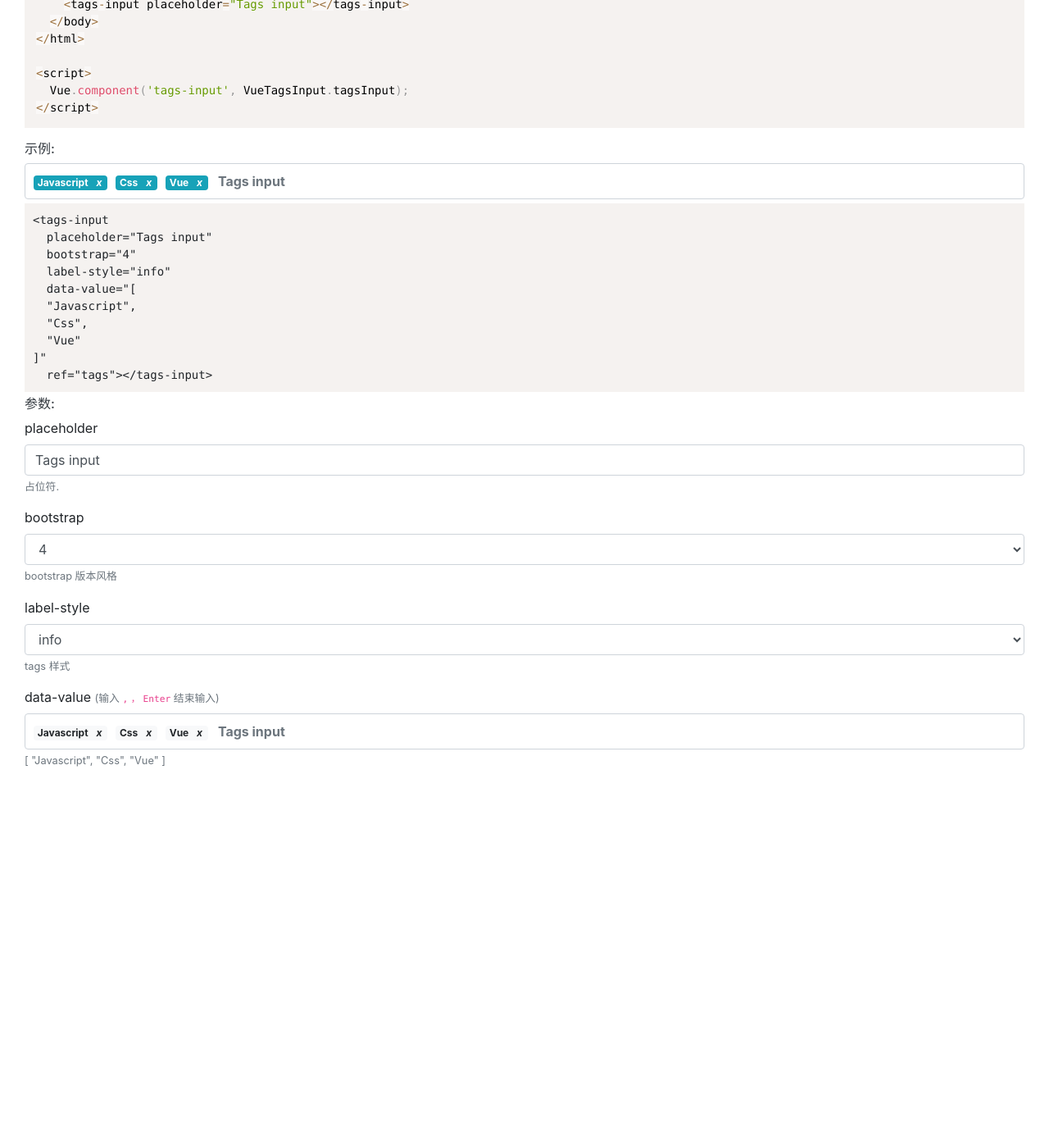
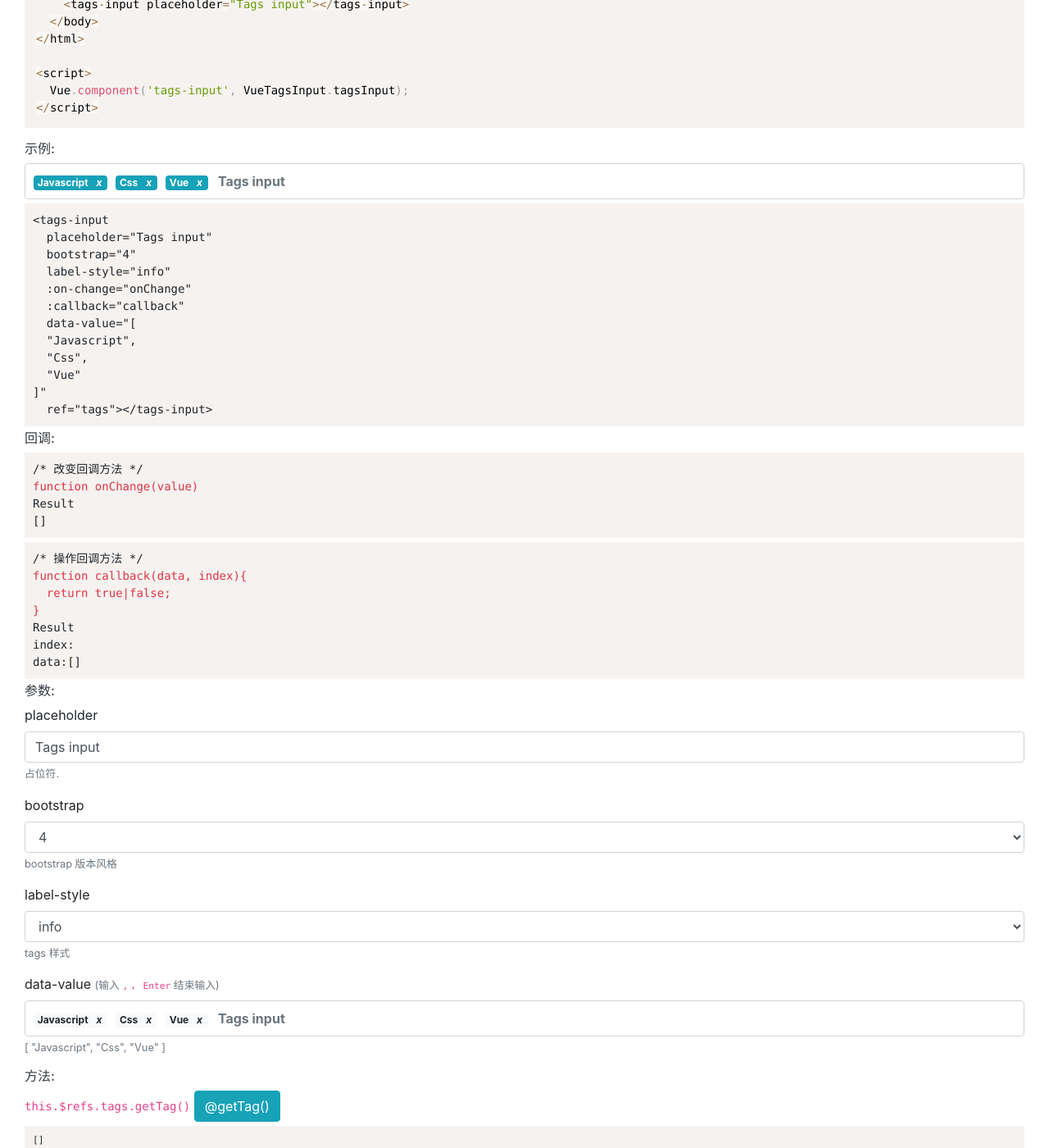
Before and after one commit to gurudin/gurudin.github.io, a Jekyll site: the page vue-tags-input/index.html, which Jekyll copies as it is, in a window 1280 px wide and 1400 px high, scrolled down 908 px. Shown: the whole window at 82% size. Built offline with Jekyll 4.4.1, drawn with Linux system fonts in a browser that asks for light colours; before the commit the page ends 1945 px from its top, so only the background shows below that; some of the changed text lies outside the part shown.

Commit message:
fixed vue tags input

```diff
--- a/vue-tags-input/index.html
+++ b/vue-tags-input/index.html
@@ -82,14 +82,34 @@ import "vue-tags-input/dist/vue-tags-input.css";</code></pre>
           :bootstrap="sample.bootstrap"
           :label-style="sample.labelStyle"
           :data-value="sample.dataValue"
+          :on-change="onChange"
+          :callback="callback"
           ref="tags"></tags-input>
 
 <pre class="code"><code>&lt;tags-input
   placeholder="{{sample.placeholder}}"
   bootstrap="{{sample.bootstrap}}"
   label-style="{{sample.labelStyle}}"
+  :on-change="onChange"
+  :callback="callback"
   data-value="{{sample.dataValue}}"
   ref="tags"&gt;&lt;/tags-input&gt;</code></pre>
+
+        <p class="h6 text-dark">回调:</p>
+<pre class="code"><code>/* 改变回调方法 */
+<code class="text-danger">function onChange(value)</code>
+<code>Result</code>
+{{funcData.changeData}}
+</code></pre>
+
+<pre class="code"><code>/* 操作回调方法 */
+<code class="text-danger">function callback(data, index){
+  return true|false;
+}</code>
+<code>Result</code>
+index: {{funcData.callInx}}
+data:{{funcData.callData}}
+</code></pre>
 
         <p class="h6 text-dark">参数:</p>
         <form>
@@ -129,8 +149,26 @@ import "vue-tags-input/dist/vue-tags-input.css";</code></pre>
             <small class="form-text text-muted">{{sample.dataValue}}</small>
           </div>
         </form>
+
+        <p class="h6 text-dark">方法:</p>
+        <div class="form-group">
+          <label><code>this.$refs.tags.getTag()</code></label>
+          <button class="btn btn-info" @click="getTag">@getTag()</button>
+          <small class="form-text text-muted"><pre class="code"><code>{{funcData.tags}}</code></pre></small>
+        </div>
+
+        <div class="form-group">
+          <label><code>this.$refs.tags.setTag()</code></label>
+          <button class="btn btn-info" @click="setTag">@setTag()</button>
+        </div>
+
+        <div class="form-group">
+          <label><code>this.$refs.tags.clearTag()</code></label>
+          <button class="btn btn-info" @click="clearTag">@clearTag()</button>
+        </div>
       </div>
     </div>
+
 
     <script src="../js/jquery.min.js"></script>
     <script src="../public/js/bootstrap.min.js"></script>
@@ -151,12 +189,41 @@ import "vue-tags-input/dist/vue-tags-input.css";</code></pre>
           },
           bs3: ['default', 'primary', 'success', 'info', 'warning', 'danger'],
           bs4: ['primary', 'secondary', 'success', 'danger', 'warning', 'info', 'light', 'dark', 'muted', 'white'],
+          funcData: {
+            tags: [],
+            changeData: [],
+            callData: [],
+            callInx: ''
+          }
         };
       },
       methods: {
+        onChange(value) {
+          this.funcData.changeData = value;
+        },
+        callback(data, inx) {
+          this.funcData.callData = data;
+          this.funcData.callInx = inx;
+
+          return true;
+        },
         sampleChange(tags) {
           this.sample.dataValue = this.$refs.sampleTags.getTag();
           this.$refs.tags.setTag(this.sample.dataValue);
+        },
+        getTag() {
+          this.funcData.tags = this.$refs.tags.getTag();
+        },
+        setTag() {
+          var tags = ['JAVA', 'PHP', 'GO'];
+          this.$refs.tags.setTag(tags);
+          this.$refs.sampleTags.setTag(tags);
+          this.sampleChange();
+        },
+        clearTag() {
+          this.$refs.tags.clearTag();
+          this.$refs.sampleTags.clearTag();
+          this.sampleChange();
         }
       },
       created() {
```
